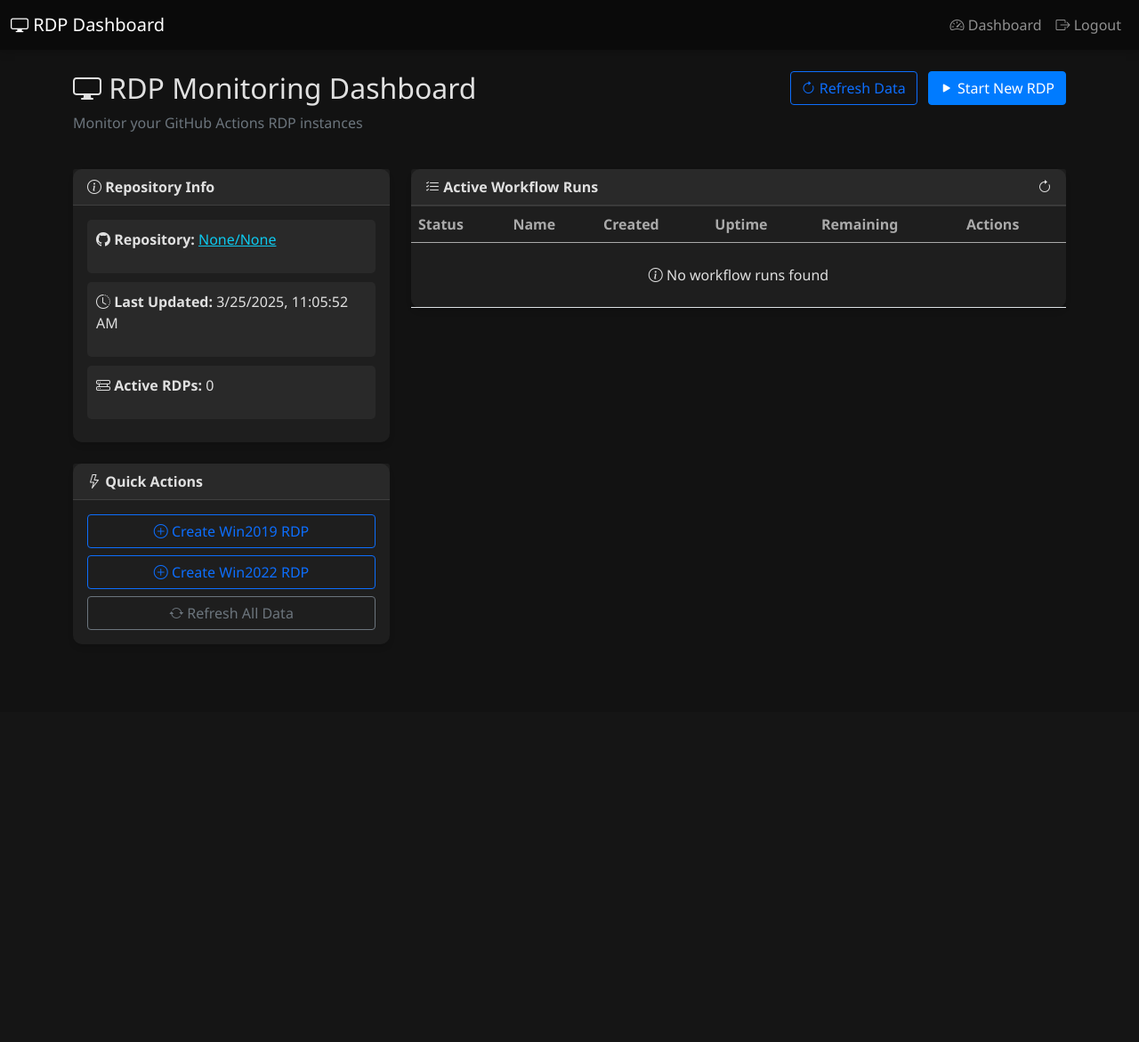
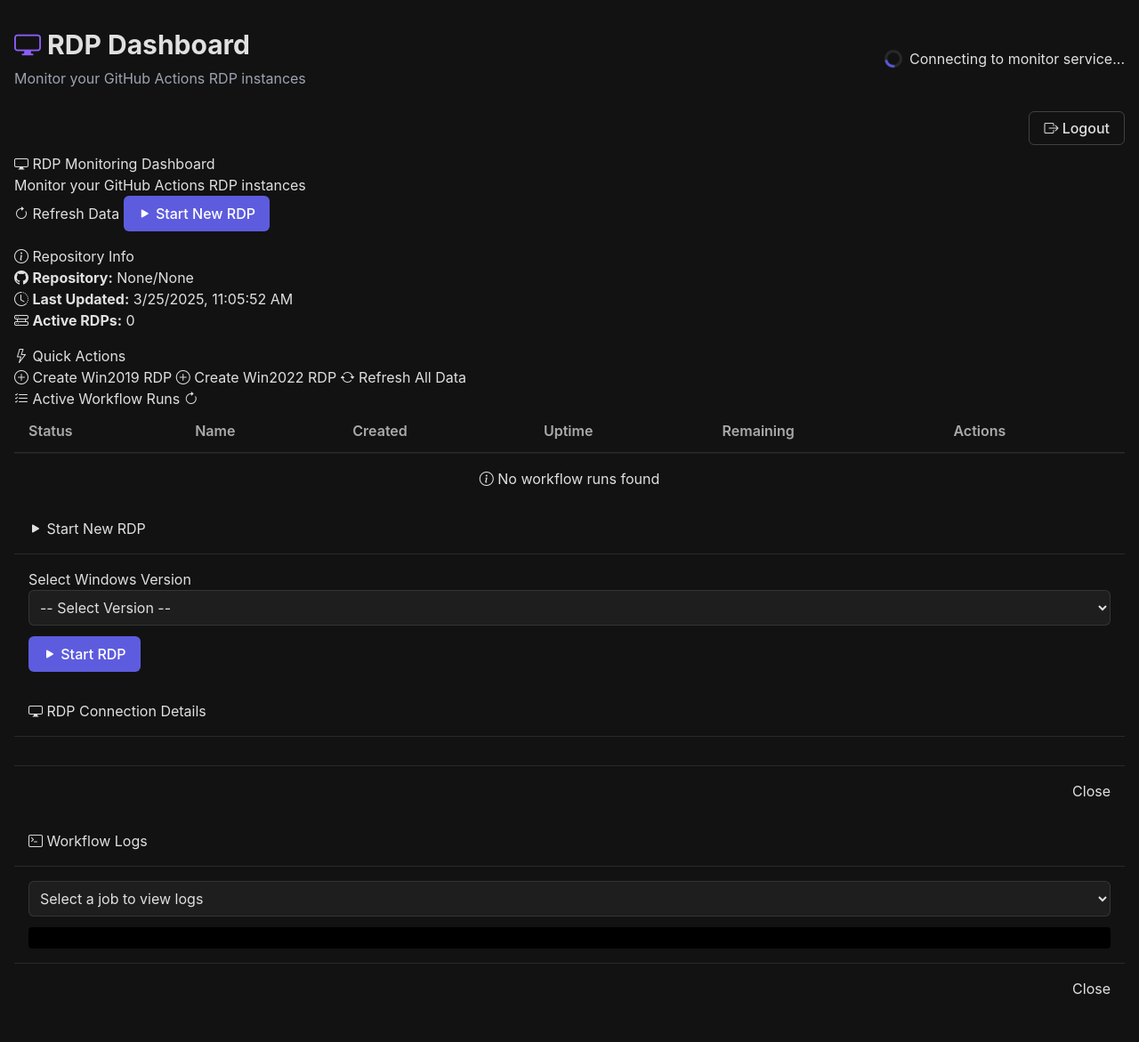
Before and after one commit to asonmotivation/RDPX, a Flask app: page /dashboard in a window 1280 px wide. Shown: the whole page at 89% size. Before the commit the page ends 708 px from the top, so only its background shows below. Run offline with Flask 2, Linux system fonts and the light colour scheme; the visitor is signed in with stand-in values (Sample User, id 1); data that the repository does not hold is empty; some libraries are stand-ins or nearby versions.

Commit message:
Update base.html

```diff
--- a/templates/base.html
+++ b/templates/base.html
@@ -4,192 +4,321 @@
     <meta charset="UTF-8">
     <meta name="viewport" content="width=device-width, initial-scale=1.0">
     <title>RDP Dashboard</title>
-    <link href="https://cdn.jsdelivr.net/npm/bootstrap@5.1.0/dist/css/bootstrap.min.css" rel="stylesheet">
+    <link href="https://cdn.jsdelivr.net/npm/tailwindcss@2.2.19/dist/tailwind.min.css" rel="stylesheet">
     <link rel="stylesheet" href="https://cdn.jsdelivr.net/npm/bootstrap-icons@1.5.0/font/bootstrap-icons.css">
+    <script src="https://cdn.jsdelivr.net/npm/chart.js@3.7.0/dist/chart.min.js"></script>
     <style>
         :root {
+            --primary-color: #5D5CDE;
+            --secondary-color: #8583FF;
+            --success-color: #4CAF50;
+            --warning-color: #FFC107;
+            --error-color: #FF5252;
             --dark-bg: #121212;
-            --darker-bg: #0a0a0a;
-            --card-bg: #1e1e1e;
-            --text-primary: #e0e0e0;
-            --text-secondary: #aaaaaa;
-            --accent: #007bff;
-            --success: #28a745;
-            --warning: #ffc107;
-            --danger: #dc3545;
-            --info: #17a2b8;
+            --dark-card-bg: #1E1E1E;
+            --dark-text-primary: #E0E0E0;
+            --dark-text-secondary: #AAAAAA;
         }
 
         body {
             background-color: var(--dark-bg);
-            color: var(--text-primary);
-            font-family: 'Segoe UI', Tahoma, Geneva, Verdana, sans-serif;
+            color: var(--dark-text-primary);
+            font-family: 'Inter', 'Segoe UI', system-ui, sans-serif;
         }
 
-        .navbar {
-            background-color: var(--darker-bg);
-            box-shadow: 0 2px 10px rgba(0, 0, 0, 0.2);
+        .dashboard-card {
+            background-color: var(--dark-card-bg);
+            border-radius: 0.75rem;
+            box-shadow: 0 4px 6px rgba(0, 0, 0, 0.3);
+            transition: transform 0.2s, box-shadow 0.2s;
         }
 
-        .card {
-            background-color: var(--card-bg);
-            border: none;
-            box-shadow: 0 4px 6px rgba(0, 0, 0, 0.1);
-            margin-bottom: 20px;
-            border-radius: 10px;
+        .dashboard-card:hover {
+            transform: translateY(-2px);
+            box-shadow: 0 6px 12px rgba(0, 0, 0, 0.4);
         }
 
-        .card-header {
-            background-color: rgba(255, 255, 255, 0.05);
-            border-bottom: 1px solid rgba(255, 255, 255, 0.1);
+        .metric-value {
+            font-size: 1.5rem;
             font-weight: 600;
         }
 
-        .table {
-            color: var(--text-primary);
+        .metric-label {
+            color: var(--dark-text-secondary);
+            font-size: 0.875rem;
         }
 
-        .table thead th {
-            border-bottom: 1px solid rgba(255, 255, 255, 0.1);
-            color: var(--text-secondary);
+        .progress-bar {
+            height: 8px;
+            border-radius: 4px;
+            background-color: rgba(255, 255, 255, 0.1);
+            overflow: hidden;
+        }
+
+        .progress-fill {
+            height: 100%;
+            border-radius: 4px;
+            background-color: var(--primary-color);
+            transition: width 0.5s ease;
+        }
+
+        .progress-fill.success {
+            background-color: var(--success-color);
+        }
+
+        .progress-fill.warning {
+            background-color: var(--warning-color);
+        }
+
+        .progress-fill.error {
+            background-color: var(--error-color);
+        }
+
+        .status-badge {
+            display: inline-block;
+            padding: 0.25rem 0.5rem;
+            border-radius: 0.25rem;
+            font-size: 0.75rem;
             font-weight: 600;
         }
 
-        .table td, .table th {
-            border-top: 1px solid rgba(255, 255, 255, 0.1);
+        .status-badge.success {
+            background-color: rgba(76, 175, 80, 0.3);
+            color: #4CAF50;
         }
 
-        .badge-running {
-            background-color: var(--info);
-            color: white;
+        .status-badge.running {
+            background-color: rgba(93, 92, 222, 0.3);
+            color: #5D5CDE;
         }
 
-        .badge-success {
-            background-color: var(--success);
-            color: white;
+        .status-badge.warning {
+            background-color: rgba(255, 193, 7, 0.3);
+            color: #FFC107;
         }
 
-        .badge-failed {
-            background-color: var(--danger);
-            color: white;
+        .status-badge.error {
+            background-color: rgba(255, 82, 82, 0.3);
+            color: #FF5252;
         }
 
-        .badge-pending {
-            background-color: var(--warning);
-            color: black;
+        .log-container {
+            background-color: #1A1A1A;
+            color: #E0E0E0;
+            font-family: 'Consolas', 'Monaco', monospace;
+            border-radius: 0.5rem;
+            max-height: 500px;
+            overflow-y: auto;
         }
 
-        .login-container {
-            max-width: 400px;
-            margin: 100px auto;
+        .log-time {
+            color: #AAAAAA;
         }
 
+        .log-info {
+            color: #5D5CDE;
+        }
+
+        .log-warning {
+            color: #FFC107;
+        }
+
+        .log-error {
+            color: #FF5252;
+        }
+
+        .log-success {
+            color: #4CAF50;
+        }
+
+        @keyframes spin {
+            0% { transform: rotate(0deg); }
+            100% { transform: rotate(360deg); }
+        }
+
+        .spinner {
+            border: 3px solid rgba(255, 255, 255, 0.1);
+            border-top: 3px solid var(--primary-color);
+            border-radius: 50%;
+            width: 20px;
+            height: 20px;
+            animation: spin 1s linear infinite;
+            display: inline-block;
+        }
+
+        /* Custom button styles */
         .btn-primary {
-            background-color: var(--accent);
-            border-color: var(--accent);
+            background-color: var(--primary-color);
+            color: white;
+            padding: 0.5rem 1rem;
+            border-radius: 0.375rem;
+            font-weight: 500;
+            transition: background-color 0.2s;
         }
 
         .btn-primary:hover {
-            background-color: #0069d9;
-            border-color: #0062cc;
+            background-color: var(--secondary-color);
         }
 
-        .progress {
-            background-color: rgba(255, 255, 255, 0.1);
+        .btn-success {
+            background-color: var(--success-color);
+            color: white;
+            padding: 0.5rem 1rem;
+            border-radius: 0.375rem;
+            font-weight: 500;
+            transition: background-color 0.2s;
         }
 
-        .countdown {
-            font-family: monospace;
-            font-size: 1.2rem;
-            color: var(--accent);
+        .btn-success:hover {
+            background-color: #3d9140;
         }
 
-        .info-box {
-            background-color: rgba(255, 255, 255, 0.05);
-            border-radius: 5px;
-            padding: 10px;
-            margin-bottom: 10px;
+        .btn-danger {
+            background-color: var(--error-color);
+            color: white;
+            padding: 0.5rem 1rem;
+            border-radius: 0.375rem;
+            font-weight: 500;
+            transition: background-color 0.2s;
         }
 
-        .rdp-info {
-            font-family: monospace;
-            background-color: rgba(0, 0, 0, 0.2);
-            border-radius: 5px;
-            padding: 15px;
-            margin-top: 10px;
+        .btn-danger:hover {
+            background-color: #e04545;
         }
 
-        .rdp-info p {
-            margin-bottom: 5px;
+        .btn-outline {
+            background-color: transparent;
+            color: var(--dark-text-primary);
+            border: 1px solid rgba(255, 255, 255, 0.2);
+            padding: 0.5rem 1rem;
+            border-radius: 0.375rem;
+            font-weight: 500;
+            transition: background-color 0.2s, border-color 0.2s;
         }
 
-        .refresh-icon {
-            cursor: pointer;
-            transition: transform 0.3s;
+        .btn-outline:hover {
+            background-color: rgba(255, 255, 255, 0.05);
+            border-color: rgba(255, 255, 255, 0.3);
         }
 
-        .refresh-icon:hover {
-            transform: rotate(180deg);
+        /* Modal styles */
+        .modal-backdrop {
+            background-color: rgba(0, 0, 0, 0.7);
+            position: fixed;
+            top: 0;
+            left: 0;
+            right: 0;
+            bottom: 0;
+            z-index: 1000;
+            display: flex;
+            align-items: center;
+            justify-content: center;
         }
 
-        .status-indicator {
-            width: 10px;
-            height: 10px;
-            border-radius: 50%;
-            display: inline-block;
-            margin-right: 5px;
+        .modal-container {
+            background-color: var(--dark-card-bg);
+            border-radius: 0.75rem;
+            box-shadow: 0 10px 25px rgba(0, 0, 0, 0.5);
+            width: 90%;
+            max-width: 500px;
+            max-height: 90vh;
+            overflow-y: auto;
         }
 
-        .status-indicator.active {
-            background-color: var(--success);
-            box-shadow: 0 0 5px var(--success);
+        .modal-header {
+            padding: 1rem;
+            border-bottom: 1px solid rgba(255, 255, 255, 0.1);
+            display: flex;
+            justify-content: space-between;
+            align-items: center;
         }
 
-        .status-indicator.inactive {
-            background-color: var(--danger);
-            box-shadow: 0 0 5px var(--danger);
+        .modal-body {
+            padding: 1rem;
         }
 
-        .status-indicator.pending {
-            background-color: var(--warning);
-            box-shadow: 0 0 5px var(--warning);
+        .modal-footer {
+            padding: 1rem;
+            border-top: 1px solid rgba(255, 255, 255, 0.1);
+            display: flex;
+            justify-content: flex-end;
+            gap: 0.5rem;
+        }
+
+        /* Form input styles */
+        input, select {
+            background-color: rgba(255, 255, 255, 0.05);
+            border: 1px solid rgba(255, 255, 255, 0.1);
+            color: var(--dark-text-primary);
+            padding: 0.5rem;
+            border-radius: 0.375rem;
+            width: 100%;
+        }
+
+        input:focus, select:focus {
+            outline: none;
+            border-color: var(--primary-color);
+            box-shadow: 0 0 0 2px rgba(93, 92, 222, 0.25);
+        }
+
+        /* Table styles */
+        table {
+            width: 100%;
+            border-collapse: separate;
+            border-spacing: 0;
+        }
+
+        th {
+            text-align: left;
+            padding: 0.75rem 1rem;
+            font-weight: 600;
+            color: var(--dark-text-secondary);
+            border-bottom: 1px solid rgba(255, 255, 255, 0.1);
+        }
+
+        td {
+            padding: 0.75rem 1rem;
+            border-top: 1px solid rgba(255, 255, 255, 0.05);
+        }
+
+        tr:hover td {
+            background-color: rgba(255, 255, 255, 0.03);
         }
     </style>
     {% block extra_css %}{% endblock %}
 </head>
 <body>
-    <nav class="navbar navbar-expand-lg navbar-dark">
-        <div class="container-fluid">
-            <a class="navbar-brand" href="/">
-                <i class="bi bi-display"></i> RDP Dashboard
-            </a>
+    <div class="container mx-auto px-4 py-8">
+        <header class="mb-8">
+            <div class="flex flex-col md:flex-row justify-between items-start md:items-center">
+                <div>
+                    <h1 class="text-3xl font-bold mb-2">
+                        <i class="bi bi-display text-purple-500"></i> RDP Dashboard
+                    </h1>
+                    <p class="text-gray-400">Monitor your GitHub Actions RDP instances</p>
+                </div>
+                <div id="monitor-status" class="flex items-center mt-4 md:mt-0">
+                    <div class="spinner mr-2"></div>
+                    <span>Connecting to monitor service...</span>
+                </div>
+            </div>
+        </header>
+
         {% if session.get('user') %}
-            <button class="navbar-toggler" type="button" data-bs-toggle="collapse" data-bs-target="#navbarNav">
-                <span class="navbar-toggler-icon"></span>
-            </button>
-            <div class="collapse navbar-collapse" id="navbarNav">
-                <ul class="navbar-nav ms-auto">
-                    <li class="nav-item">
-                        <a class="nav-link" href="/dashboard">
-                            <i class="bi bi-speedometer2"></i> Dashboard
-                        </a>
-                    </li>
-                    <li class="nav-item">
-                        <a class="nav-link" href="/logout">
+            <div class="mb-4 text-right">
+                <a href="{{ url_for('logout') }}" class="btn-outline">
                     <i class="bi bi-box-arrow-right"></i> Logout
                 </a>
-                    </li>
-                </ul>
             </div>
         {% endif %}
-        </div>
-    </nav>
 
-    <div class="container mt-4">
         {% with messages = get_flashed_messages(with_categories=true) %}
             {% if messages %}
                 {% for category, message in messages %}
-              <div class="alert alert-{{ category }}">{{ message }}</div>
+                    <div class="mb-4 p-3 rounded-lg {% if category == 'error' %}bg-red-900 bg-opacity-20 text-red-400{% else %}bg-green-900 bg-opacity-20 text-green-400{% endif %}">
+                        <i class="bi {% if category == 'error' %}bi-exclamation-circle{% else %}bi-check-circle{% endif %} mr-2"></i>
+                        {{ message }}
+                    </div>
                 {% endfor %}
             {% endif %}
         {% endwith %}
@@ -197,9 +326,6 @@
         {% block content %}{% endblock %}
     </div>
 
-    <script src="https://cdn.jsdelivr.net/npm/bootstrap@5.1.0/dist/js/bootstrap.bundle.min.js"></script>
-    <script src="https://cdn.jsdelivr.net/npm/chart.js@3.5.1/dist/chart.min.js"></script>
-    <script src="https://cdn.jsdelivr.net/npm/moment@2.29.1/moment.min.js"></script>
     {% block extra_js %}{% endblock %}
 </body>
 </html>
```
Lines whose indentation alone changed are shown as unchanged.
